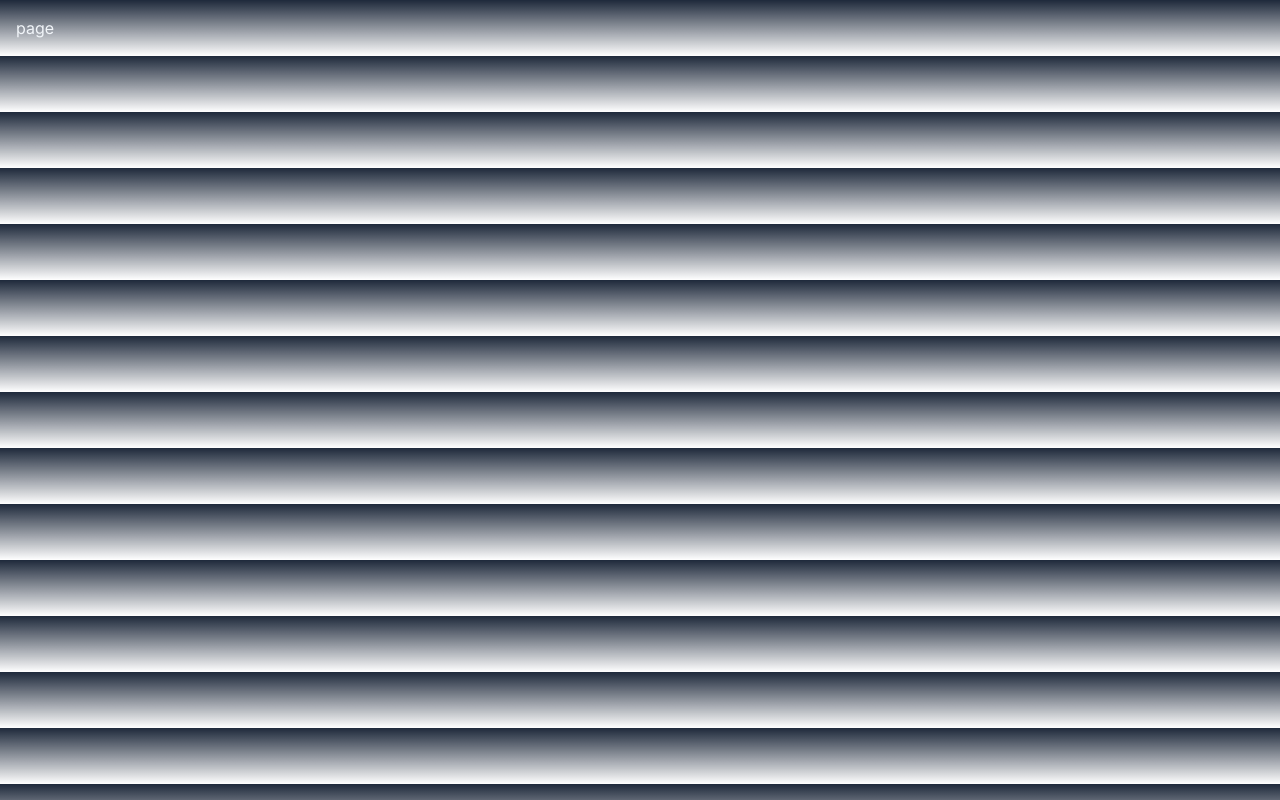
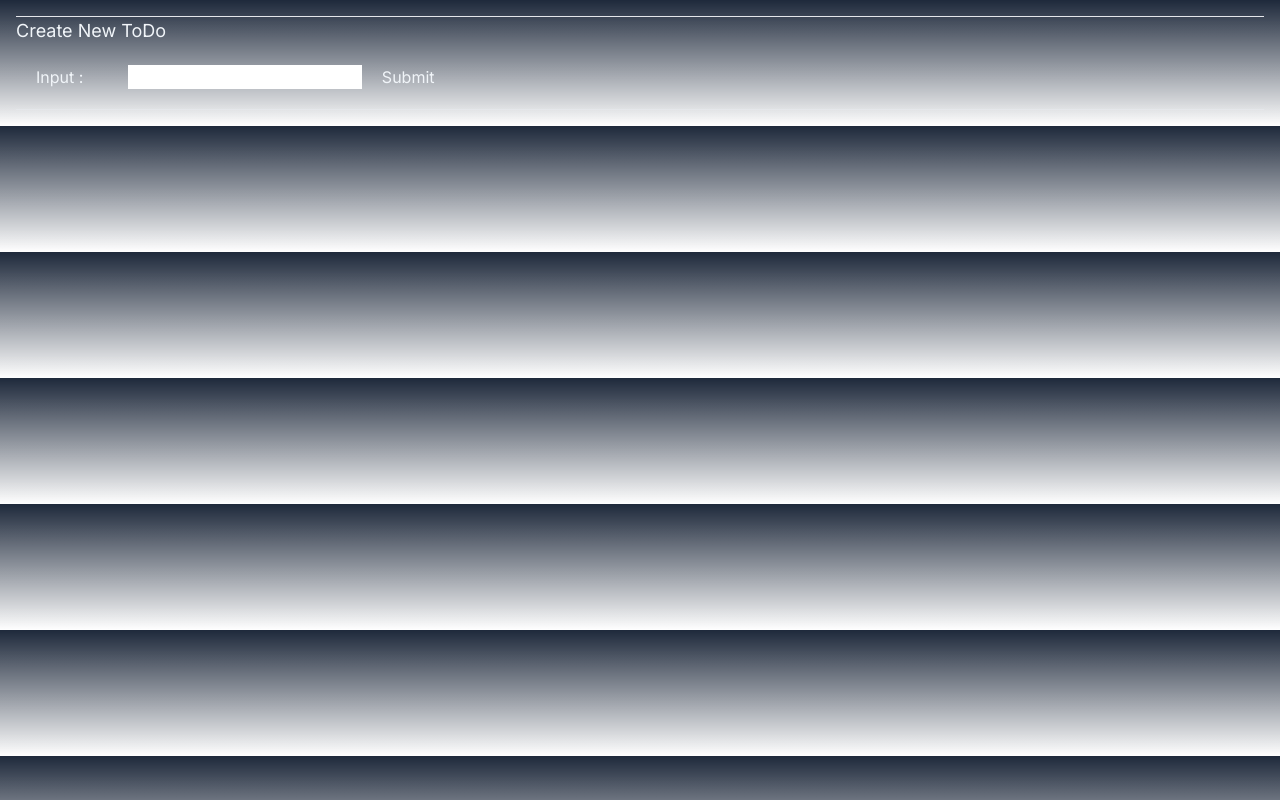
Before and after one commit to code0monkey1/next-js-todo-list, a Next.js app: page /new in a window 1280 px wide. Built offline with nearby package versions, Linux system fonts and the light colour scheme.

Commit message:
5 Jul 2023, 11:58

```diff
--- a/src/app/new/page.tsx
+++ b/src/app/new/page.tsx
@@ -1,8 +1,25 @@
 import React from 'react'
 
 const page = () => {
+
+  async  function createToDo(){
+
+   'use server'
+  }
+
   return (
-    <div>page</div>
+    <>
+        <hr/>
+             <form >
+             <div className='border-spacing-6 rounded text-lg'>
+              Create New ToDo
+             </div>
+             <span className='p-5'>Input : </span>
+             <input className='m-5' type='text' name='title'/>
+             <button type='submit'>Submit</button>
+             </form>
+             <hr/>
+    </>
   )
 }
 
--- a/src/app/page.tsx
+++ b/src/app/page.tsx
@@ -15,26 +15,17 @@ type ToDos = {
 
 const todos: ToDos[] = (await axios.get('https://641fef8182bea25f6df72478.mockapi.io/api/v1/todos')).data||[]
 
- async  function createToDo(){
 
-   'use server'
-
-}
 
   return (<>
           <header className='flex justify-between items-center'>
             <h1 className='text-2xl'>Todos</h1>
-            <Link href='/new'>New</Link>
              </header>
              <hr/>
-             <form >
-             <div className='border-spacing-6 rounded text-lg'>
+             <Link className='border-spacing-6 rounded text-lg' href='/new'>
               Create New ToDo
-             </div>
-             <span className='p-5'>Input : </span>
-             <input className='m-5' type='text' name='title'/>
-             <button type='submit'>Submit</button>
-             </form>
+             </Link>
+
              <hr/>
           <ul className='pl-4'>{
           todos.map(t => <ToDoCard   key={t.id} {...t} />)
```
